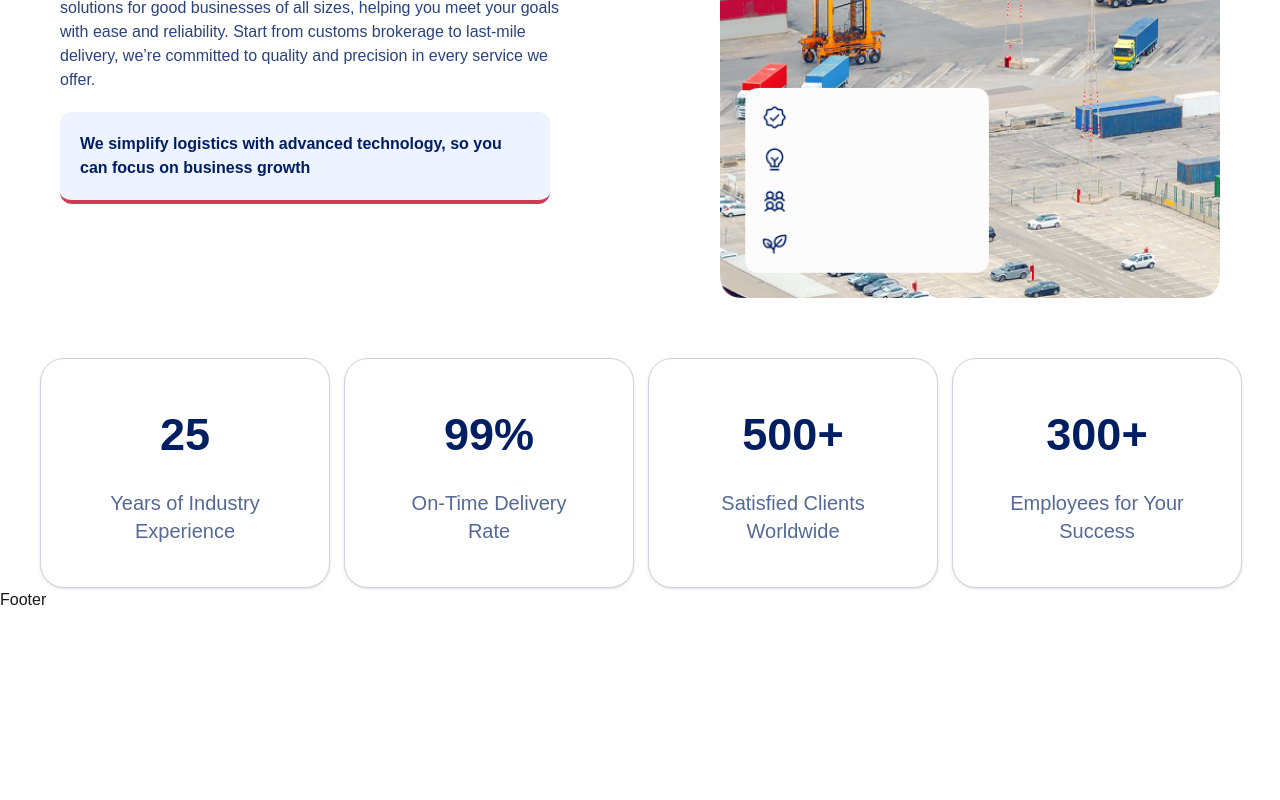
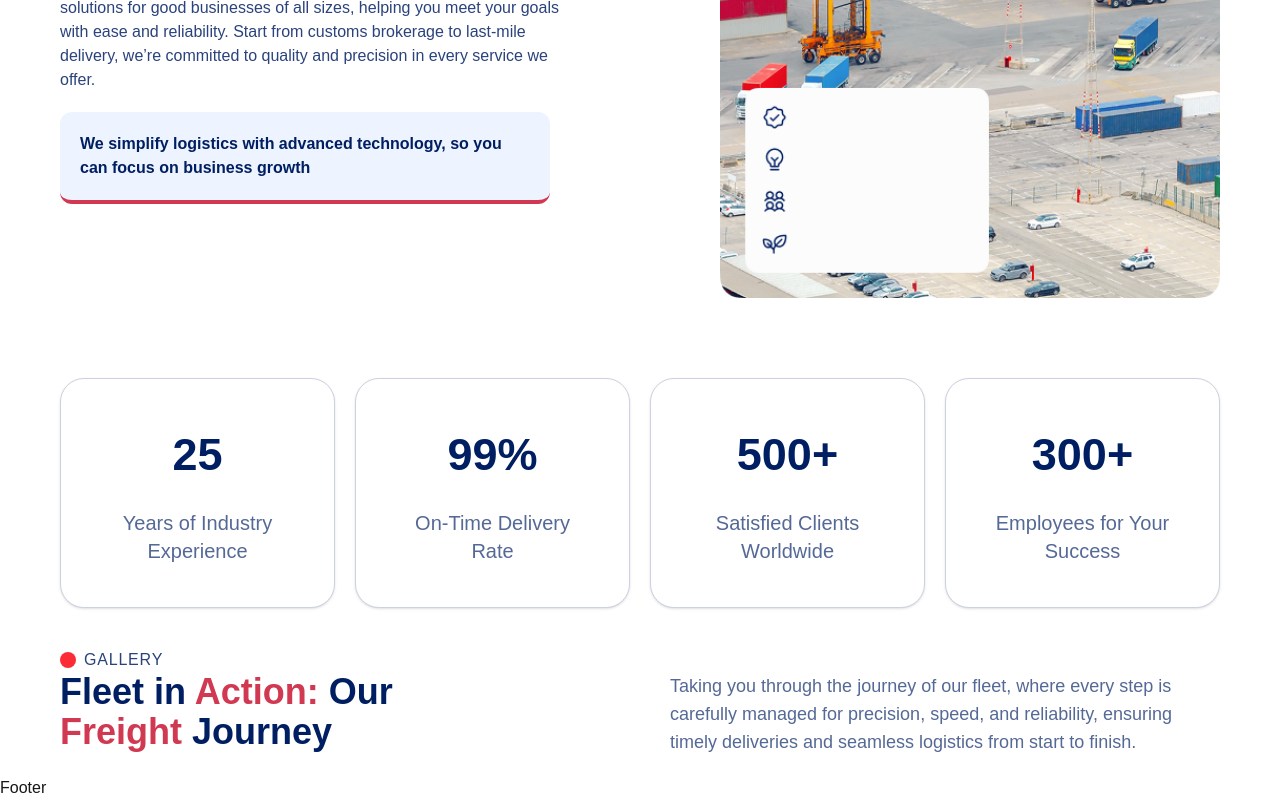
Before and after one commit to sergiojaa/Mkoia_logistic_company, a Next.js app: page /about in a window 1280 px wide. Shown: the part 739-1539 px from the top of the page. Before the commit the page ends 1351 px from the top, so only its background shows below. Built offline with nearby package versions, Linux system fonts and the light colour scheme.

Commit message:
Change sizes

```diff
--- a/app/about/page.tsx
+++ b/app/about/page.tsx
@@ -2,6 +2,7 @@
 import Head from '../components/about/Head'
 import Whoarewe from '../components/about/Whoarewe'
 import Experience from '../components/about/Experience'
+import Action from '../components/about/Action'
 
 export default function page() {
     return (
@@ -9,6 +10,7 @@
             <Head />
             <Whoarewe />
             <Experience />
+            <Action />
         </div>
     )
 }
--- /dev/null
+++ b/app/components/about/Action.tsx
@@ -0,0 +1,16 @@
+import React from 'react'
+
+export default function Action() {
+    return (
+        <div className='w-full p-5'>
+            <div className="flex items-center ">
+                <div className="w-4 h-4 rounded-full bg-red-500 mr-2"></div>
+                <p className="text-md uppercase text-[#2A437C] tracking-wider">Gallery</p>
+            </div>
+            <div className='lg:flex justify-between'>
+                <h3 className='text-[#001E62] max-w-[350px] font-bold text-4xl'>Fleet in <span className='text-[#D13851]'>Action:</span>   Our  <span className='text-[#D13851]'>Freight</span>  Journey</h3>
+                <p className='text-[#556996] text-lg max-w-[550px]'>Taking you through the journey of our fleet, where every step is carefully managed for precision, speed, and reliability, ensuring timely deliveries and seamless logistics from start to finish.</p>
+            </div>
+        </div>
+    )
+}
--- a/app/components/about/Experience.tsx
+++ b/app/components/about/Experience.tsx
@@ -4,7 +4,7 @@
 
 export default function Experience() {
     return (
-        <div className="grid grid-cols-1 mt-10 md:grid-cols-2 lg:grid-cols-4 gap-4">
+        <div className="grid  p-5 grid-cols-1 mt-10 md:grid-cols-2 lg:grid-cols-4 gap-5">
             <ExperienceCards year="25" text="Years of Industry Experience" />
             <ExperienceCards year="99%" text="On-Time Delivery Rate" />
             <ExperienceCards year="500+" text="Satisfied Clients Worldwide" />
--- a/app/components/about/ExperienceCards.tsx
+++ b/app/components/about/ExperienceCards.tsx
@@ -5,8 +5,8 @@
 
 export default function ExperienceCards({ year, text }: Experience) {
     return (
-        <div>
-            <div className="flex w-[350px] lg:w-[290px] justify-center h-[230px] mx-auto flex-col gap-5 items-center border border-[#CCD2DF] rounded-3xl bg-white shadow-sm">
+        <div className="">
+            <div className="flex  lg:w-[275px] w-[290px] justify-center h-[230px] mx-auto flex-col gap-5 items-center border border-[#CCD2DF] rounded-3xl bg-white shadow-sm">
                 <h2 className="text-[45px] font-bold text-[#001E62]">{year}</h2>
                 <p className="text-xl max-w-[200px] text-center text-[#556996]">{text}</p>
             </div>
```
